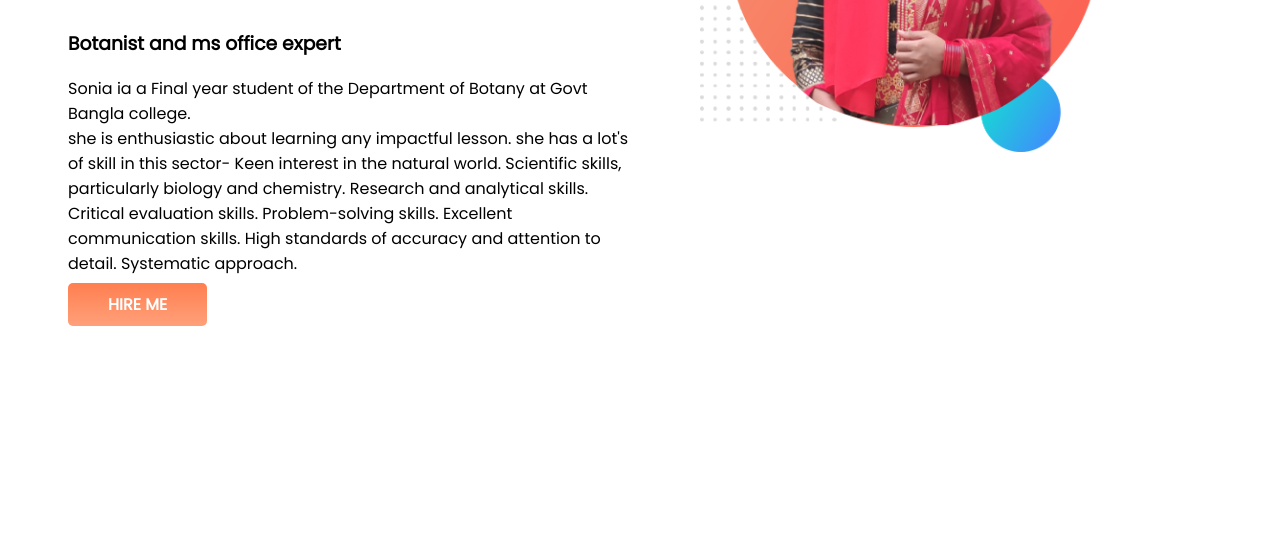
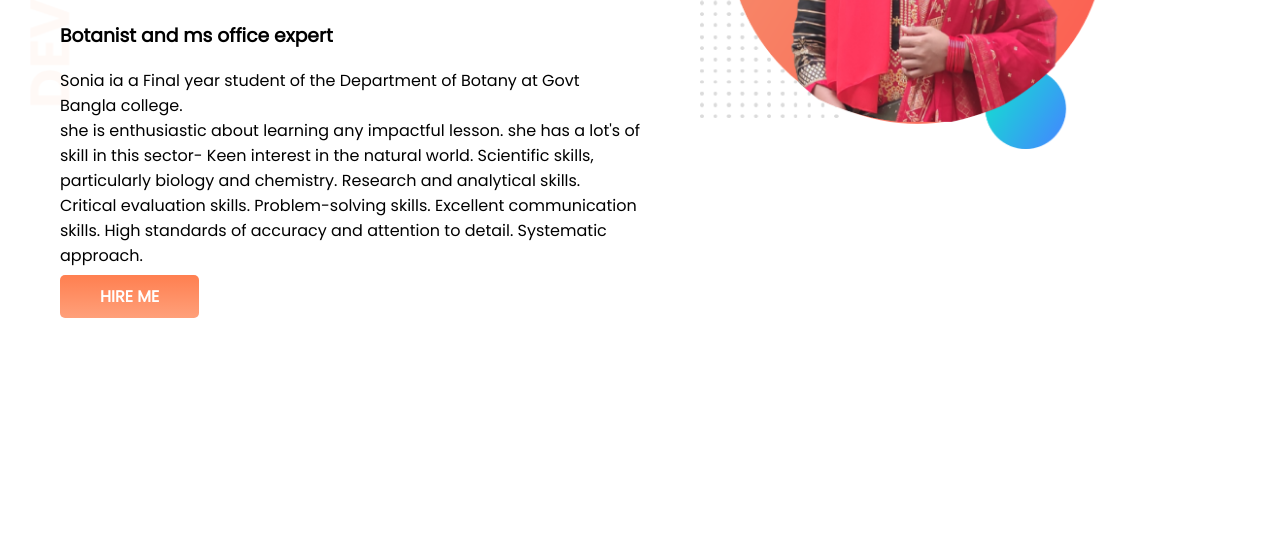
Before and after one commit to N-ahid/Developer_Portfolio_M1_Mod4, a plain HTML site: page index.html in a window 1280 px wide. Shown: the part 254-800 px from the top of the page. Drawn offline with Linux system fonts and the light colour scheme.

Commit message:
top_banner_added

```diff
--- a/index.html
+++ b/index.html
@@ -13,7 +13,8 @@
 </head>
 
 <body>
-    <section>
+    <section class="backround-part">
+        </div>
         <div class="half-width">
             <h1>Welcome To</h1>
             <h1><span class="name">Sonia Akter</span> World!</h1>
--- a/style.css
+++ b/style.css
@@ -1,5 +1,6 @@
 body {
     font-family: 'Poppins', sans-serif;
+    margin: 0;
 }
 
 h1 {
@@ -32,3 +33,8 @@ section {
     background-image: linear-gradient(#FF7F50, #FFA07A);
 
 }
+
+.backround-part {
+    background-image: url(/images/top-banner.png);
+    background-repeat: no-repeat;
+}
```
